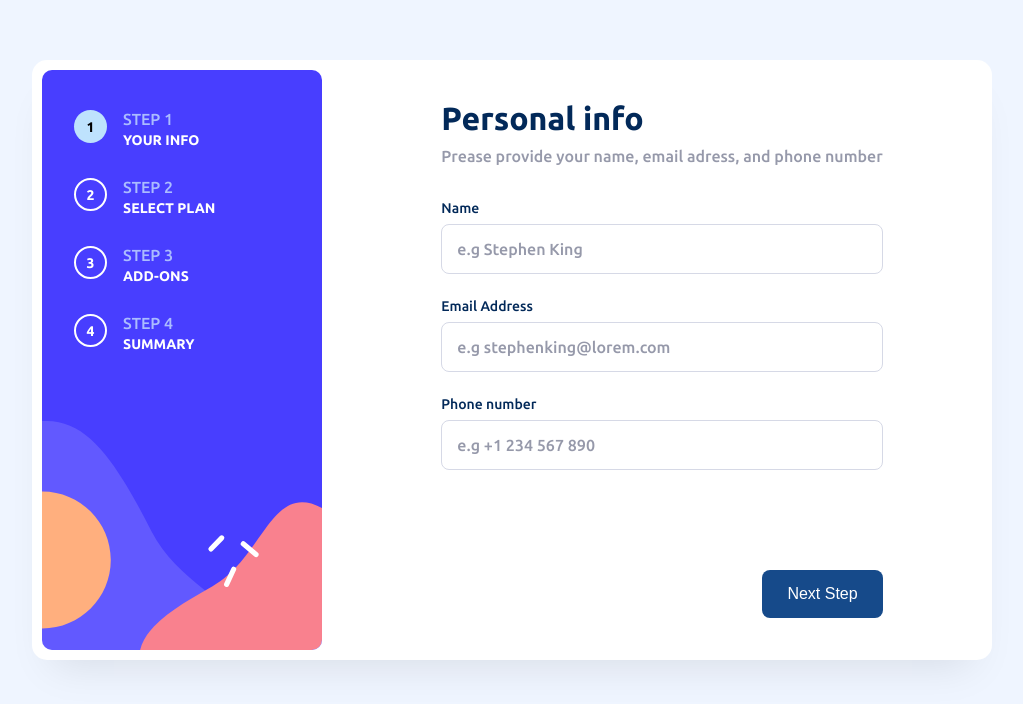
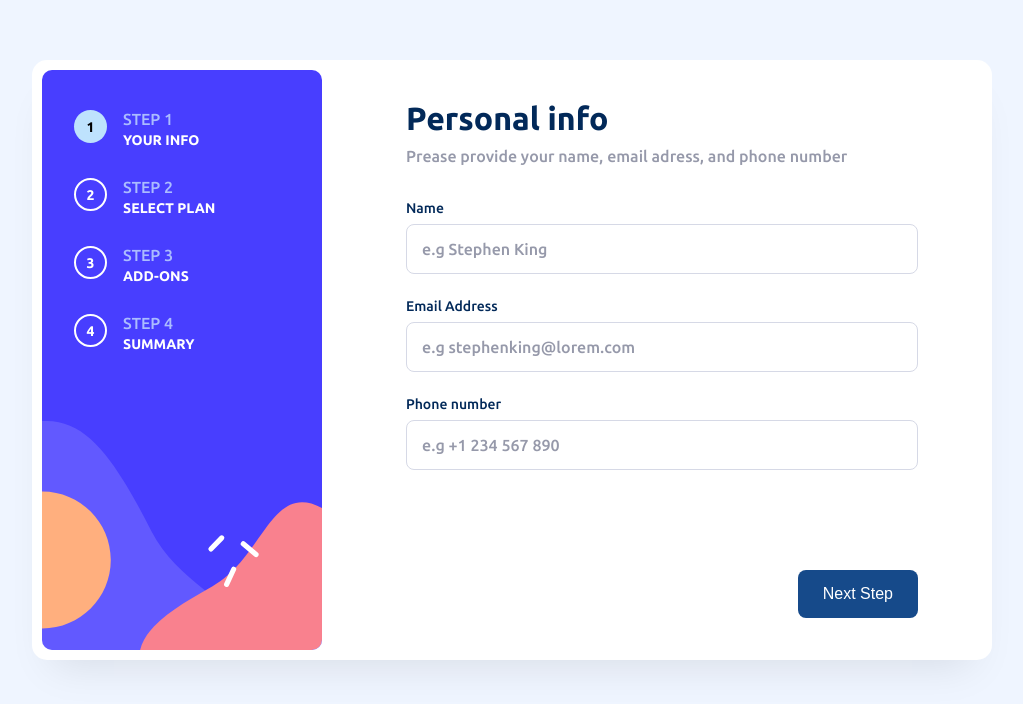
Before and after one commit to orafael93/substep-form-frontend-mentor, a React (Vite) app: page / in a window 1280 px wide. Shown: the part 132-836 px from the top of the page, without its empty margins (128-1151 px from the left). Built offline with nearby package versions, Linux system fonts and the light colour scheme.

Commit message:
refactor: uso do componente StepsWrapper nos steps

```diff
--- a/src/components/Addons/index.tsx
+++ b/src/components/Addons/index.tsx
@@ -4,6 +4,7 @@ import { useSteps } from '@/hooks/useSteps'
 import { useAddons } from '@/hooks/useAddons'
 import { AddonsCard } from '@/components/AddonsCard'
 import { AddonsType } from '@/context/GlobalContext'
+import { StepsWrapper } from '@/components/StepsWrapper'
 
 import * as S from './styles'
 
@@ -34,7 +35,7 @@ export const Addons = () => {
     }
 
     return (
-        <S.Wrapper>
+        <StepsWrapper>
             <S.StepTitle>Pick add-ons</S.StepTitle>
             <S.StepDescription>
                 Add-ons help enhance your gaming experience
@@ -68,6 +69,6 @@ export const Addons = () => {
                 </S.BackButton>
                 <S.Button onClick={onGoToNextStep}>Next Step</S.Button>
             </S.ButtonsWrapper>
-        </S.Wrapper>
+        </StepsWrapper>
     )
 }
--- a/src/components/Addons/styles.ts
+++ b/src/components/Addons/styles.ts
@@ -1,7 +1,9 @@
 import styled, { css } from 'styled-components'
 
 export const Wrapper = styled.div`
-    padding: 0 30px;
+    padding: 30px 10%;
+
+    width: 100%;
 `
 
 export const StepTitle = styled.h2`
--- a/src/components/FinishingUp/index.tsx
+++ b/src/components/FinishingUp/index.tsx
@@ -2,6 +2,7 @@ import { usePlan } from '@/hooks/usePlan'
 import { useSteps } from '@/hooks/useSteps'
 import { useAddons } from '@/hooks/useAddons'
 import { useCompletedForm } from '@/hooks/useCompletedForm'
+import { StepsWrapper } from '@/components/StepsWrapper'
 
 import * as S from './styles'
 
@@ -50,7 +51,7 @@ export const FinishingUp = () => {
     }
 
     return (
-        <S.Wrapper>
+        <StepsWrapper>
             <S.StepTitle>Finishing up</S.StepTitle>
             <S.StepDescription>
                 Double-check everything looks OK before confirming
@@ -100,6 +101,6 @@ export const FinishingUp = () => {
                 </S.BackButton>
                 <S.Button onClick={onCompleteForm}>Confirm</S.Button>
             </S.ButtonsWrapper>
-        </S.Wrapper>
+        </StepsWrapper>
     )
 }
--- a/src/components/FinishingUp/styles.ts
+++ b/src/components/FinishingUp/styles.ts
@@ -1,8 +1,4 @@
 import styled, { css } from 'styled-components'
-
-export const Wrapper = styled.div`
-    padding: 0 30px;
-`
 
 export const StepTitle = styled.h2`
     ${({ theme }) => css`
--- a/src/components/GlobalWrapper/index.tsx
+++ b/src/components/GlobalWrapper/index.tsx
@@ -50,8 +50,6 @@ export const ContentWrapper = styled.div`
         display: flex;
         justify-content: center;
         align-items: flex-start;
-
-        padding: 30px 0;
 
         @media (max-width: ${theme.breakpoints.tablet}px) {
             transform: translateY(-50px);
--- a/src/components/PersonalInfo/index.tsx
+++ b/src/components/PersonalInfo/index.tsx
@@ -4,6 +4,7 @@ import { useSteps } from '@/hooks/useSteps'
 import { usePersonalInfo } from '@/hooks/usePersonalInfo'
 import { handlePersonalInfo } from '@/utils/handlePersonalInfo'
 import { useValidateEmail } from '@/hooks/useValidateEmail'
+import { StepsWrapper } from '@/components/StepsWrapper'
 
 import * as S from './styles'
 
@@ -36,7 +37,7 @@ export const PersonalInfo = () => {
     }
 
     return (
-        <S.Wrapper>
+        <StepsWrapper>
             <S.StepTitle>Personal info</S.StepTitle>
             <S.StepDescription>
                 Prease provide your name, email adress, and phone number
@@ -115,6 +116,6 @@ export const PersonalInfo = () => {
             <S.NextStepWrapper>
                 <S.Button onClick={onGoToNextStep}>Next Step</S.Button>
             </S.NextStepWrapper>
-        </S.Wrapper>
+        </StepsWrapper>
     )
 }
--- a/src/components/PersonalInfo/styles.ts
+++ b/src/components/PersonalInfo/styles.ts
@@ -1,8 +1,4 @@
 import styled, { css } from 'styled-components'
-
-export const Wrapper = styled.div`
-    padding: 0 30px;
-`
 
 export const InputWrapper = styled.div`
     display: flex;
--- a/src/components/SelectPlan/index.tsx
+++ b/src/components/SelectPlan/index.tsx
@@ -4,8 +4,9 @@ import ProIcon from '@/assets/icon-pro.svg'
 import ArcadeIcon from '@/assets/icon-arcade.svg'
 import AdvancedIcon from '@/assets/icon-advanced.svg'
 import { Plan } from '@/components/Plan'
+import { usePlan } from '@/hooks/usePlan'
 import { useSteps } from '@/hooks/useSteps'
-import { usePlan } from '@/hooks/usePlan'
+import { StepsWrapper } from '@/components/StepsWrapper'
 
 import * as Types from './types'
 import * as S from './styles'
@@ -66,7 +67,7 @@ export const SelectPlan = () => {
     }
 
     return (
-        <S.Wrapper>
+        <StepsWrapper>
             <S.StepTitle>Select your plan</S.StepTitle>
             <S.StepDescription>
                 You have the option of monthly or yearly billing
@@ -108,6 +109,6 @@ export const SelectPlan = () => {
                 </S.BackButton>
                 <S.Button onClick={onGoToNextStep}>Next Step</S.Button>
             </S.ButtonsWrapper>
-        </S.Wrapper>
+        </StepsWrapper>
     )
 }
--- a/src/components/SelectPlan/styles.ts
+++ b/src/components/SelectPlan/styles.ts
@@ -1,8 +1,5 @@
 import styled, { css } from 'styled-components'
 
-export const Wrapper = styled.div`
-    padding: 0 30px;
-`
 export const StepTitle = styled.h2`
     ${({ theme }) => css`
         color: ${theme.denim};
```
